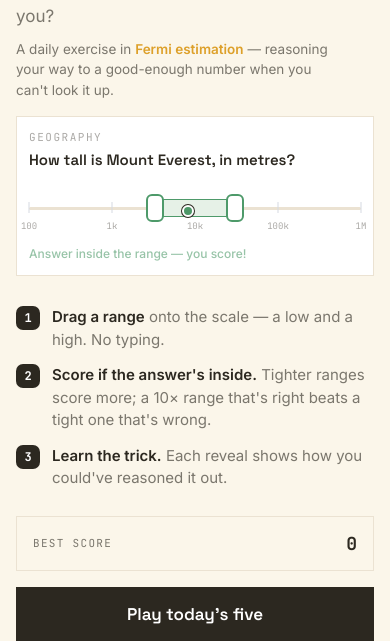
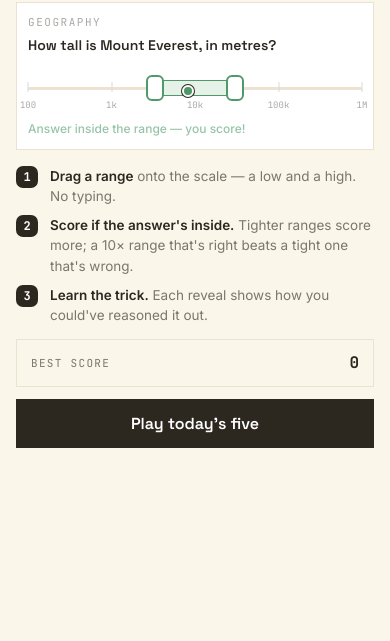
Before and after one commit to darshil2247/ballpark, a website built with Vite: page index.html in a window 390 px wide. Shown: the part 233-874 px from the top of the page. After the commit the page ends 844 px from the top, so only its background shows below. Built offline with nearby package versions, Linux system fonts and the light colour scheme; some packages are replaced by stand-ins of ours.

Commit message:
Compress start screen vertical rhythm on mobile so play button sits above the fold

```diff
--- a/src/theme.css
+++ b/src/theme.css
@@ -194,3 +194,43 @@ body {
   .democap.c1, .democap.c2 { display: none; }
   .democap.c3 { animation: none; opacity: 1; }
 }
+
+/* compress the start screen vertically on phones (laptop layout untouched) */
+@media (max-width: 500px) {
+  #start { padding-top: 1.5vh; }
+
+  .logo { font-size: 36px; margin-top: 8px; }
+  .tagline { font-size: 14.5px; margin-top: 8px; }
+  .fermi { font-size: 12.5px; margin-top: 6px; }
+
+  .demo { margin: 14px 0 4px; padding: 11px; }
+  .demoq { font-size: 14px; margin-bottom: 8px; }
+  .demoline { height: 50px; }
+  .demoaxis { top: 25px; }
+  .demotick { top: 20px; height: 10px; }
+  .demoticklab { top: 37px; }
+  .demoband { top: 18px; height: 16px; }
+  .demohandle { top: -6px; height: 26px; }
+  .democaps { margin-top: 8px; }
+
+  .how { margin: 16px 0 14px; gap: 9px; }
+  .how .txt { font-size: 13.5px; }
+  .how .num { width: 22px; height: 22px; }
+
+  .beststrip { margin-bottom: 12px; padding: 11px 14px; }
+  .beststrip .val { font-size: 16px; }
+
+  .btn { padding: 14px; font-size: 16px; }
+}
+
+@media (max-width: 500px) {
+  @keyframes demoDotMobile {
+    0%   { opacity: 0; top: -4px; background: var(--ink); }
+    60%  { opacity: 0; top: -4px; background: var(--ink); }
+    64%  { opacity: 1; top: -4px; background: var(--ink); }
+    73%  { opacity: 1; top: 23px; background: var(--ink); }
+    78%  { opacity: 1; top: 23px; background: var(--good); }
+    100% { opacity: 1; top: 23px; background: var(--good); }
+  }
+  .demodot { animation-name: demoDotMobile; }
+}
```
